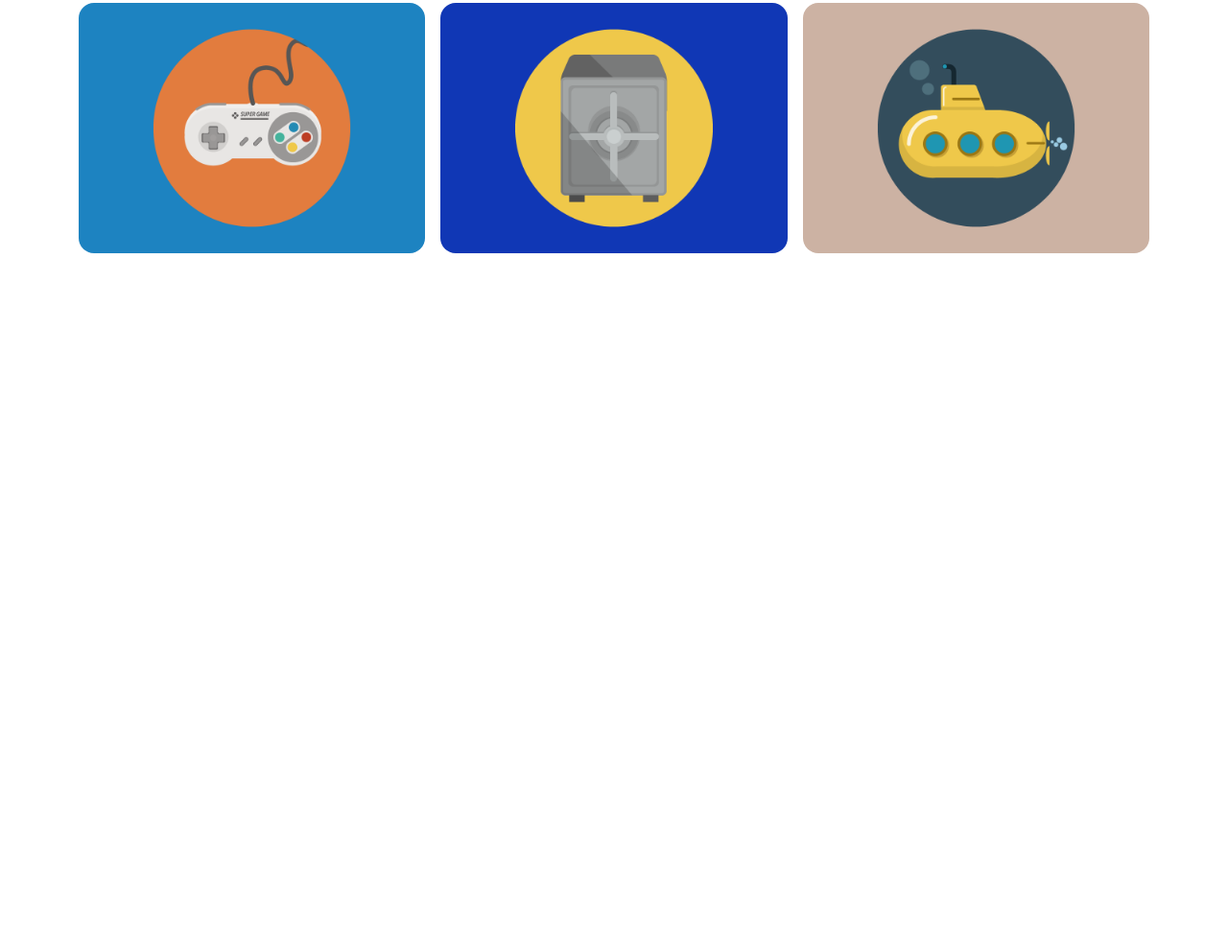
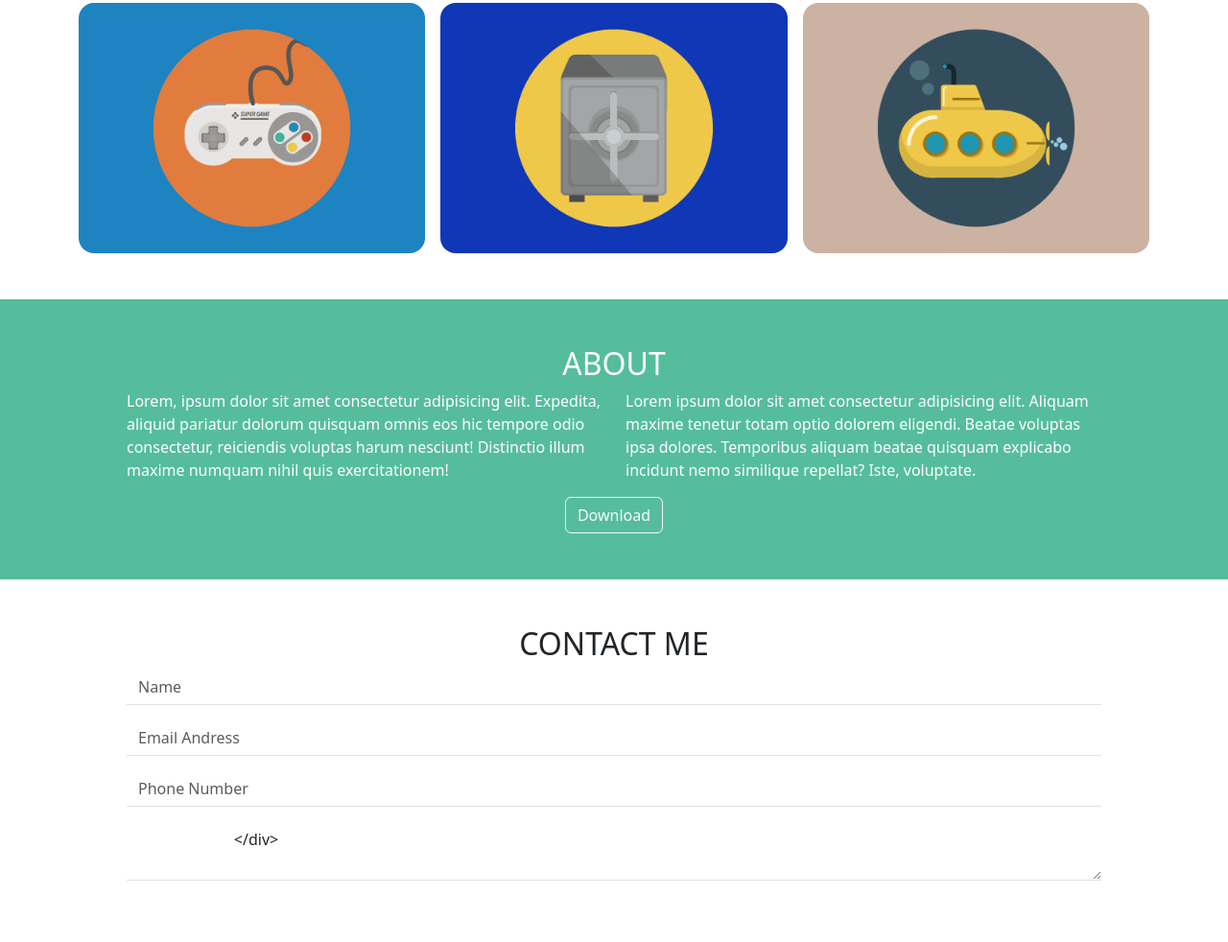
Before and after one commit to Carmine-Faella/html-css-bootstrap-freelancer, a plain HTML site: page index.html in a window 1280 px wide. Shown: the part 988-1970 px from the top of the page at 96% size. Before the commit the page ends 1300 px from the top, so only its background shows below. Drawn offline with nearby package versions, Linux system fonts and the light colour scheme.

Commit message:
Continuazione Main e implementazione Form

```diff
--- a/css/style.css
+++ b/css/style.css
@@ -13,10 +13,14 @@ header{
     background-color: var(--ms-bg-color-head);
 }
 
-#intro{
+#intro, #about{
     background-color:var(--ms-bg-color-section) ;
 }
 
 body{
     font-family: 'Open Sans', sans-serif;
 }
+
+#about, #contact{
+    padding: 0px 7.5rem;
+}
--- a/index.html
+++ b/index.html
@@ -85,6 +85,59 @@
                     </div>
             </section>
 
+            <section id="about" class="py-5">
+
+                <h2 class="text-center text-white">ABOUT</h2>
+
+                <div class="container">
+
+                    <div class="row g-4">
+
+                        <div class="col-12 col-md-6">
+                            <p class="text-white">Lorem, ipsum dolor sit amet consectetur adipisicing elit. Expedita, aliquid pariatur dolorum quisquam omnis eos hic tempore odio consectetur, reiciendis voluptas harum nesciunt! Distinctio illum maxime numquam nihil quis exercitationem!</p>
+                        </div>
+
+                        <div class="col-12 col-md-6">
+                            <p class="text-white">Lorem ipsum dolor sit amet consectetur adipisicing elit. Aliquam maxime tenetur totam optio dolorem eligendi. Beatae voluptas ipsa dolores. Temporibus aliquam beatae quisquam explicabo incidunt nemo similique repellat? Iste, voluptate.</p>
+                        </div>
+
+                    </div>
+
+                </div>
+
+                <div class="d-flex justify-content-center"><button type="button" class="btn btn-outline-light">Download</button></div>
+
+            </section>
+
+            <section id="contact" class="py-5">
+
+                <h2 class="text-center">CONTACT ME</h2>
+
+                <div class="container">
+
+                    <form>
+                        <div class="mb-3">
+                          <input type="text" name="Name" placeholder="Name" class="form-control border-start-0 border-end-0 border-top-0 rounded-0" >
+                        </div>
+                        <div class="mb-3">
+                          <input type="email" name="Email" placeholder="Email Andress" class="form-control border-start-0 border-end-0 border-top-0 rounded-0" >
+                        </div>
+                        <div class="mb-3">
+                          <input type="tel" name="Phone number" placeholder="Phone Number" class="form-control border-start-0 border-end-0 border-top-0 rounded-0" >
+                        </div>
+                        <div class="mb-3">
+                          <textarea type="text" name="Message" class="form-control border-start-0 border-end-0 border-top-0 rounded-0" >
+                        </div>
+
+                        <button type="button" class="btn btn-success">Send</button>
+                      </form>
+
+                </div>
+
+
+
+            </section>
+
         </main>
 
 
```
